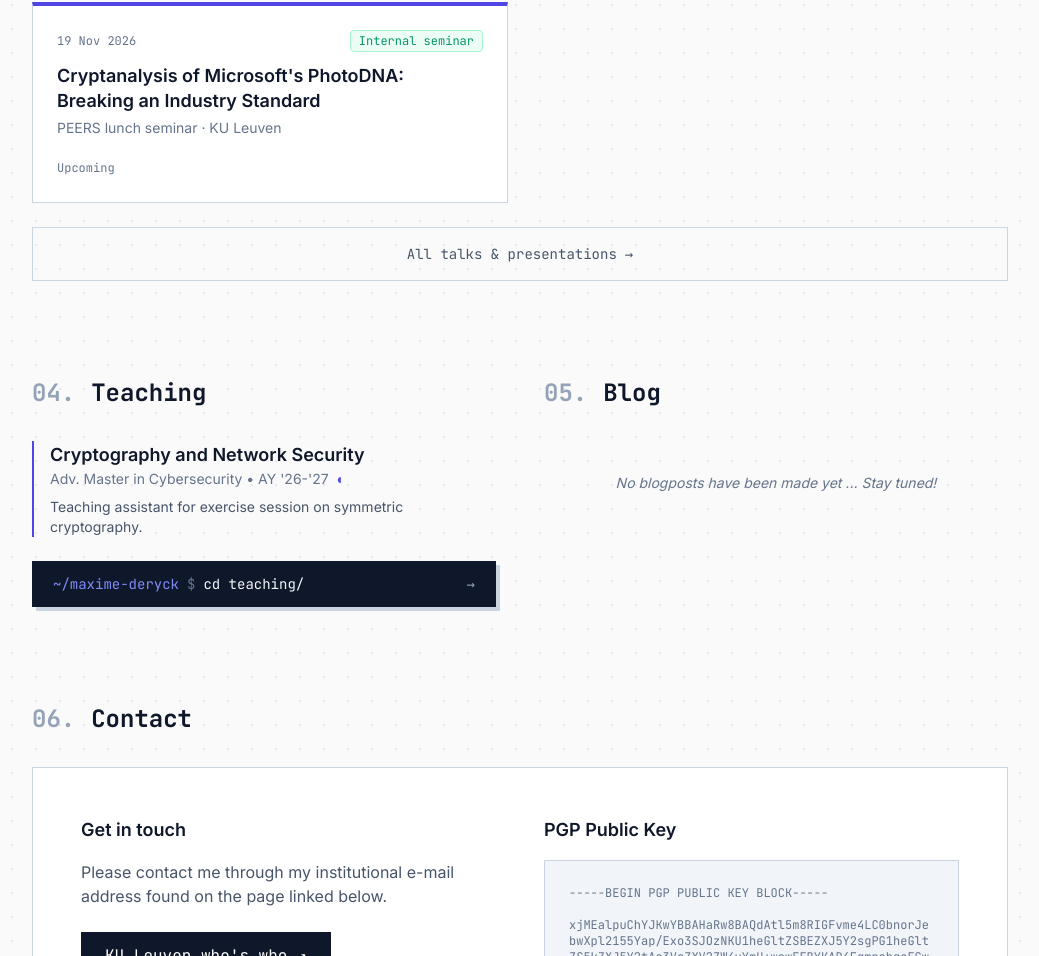
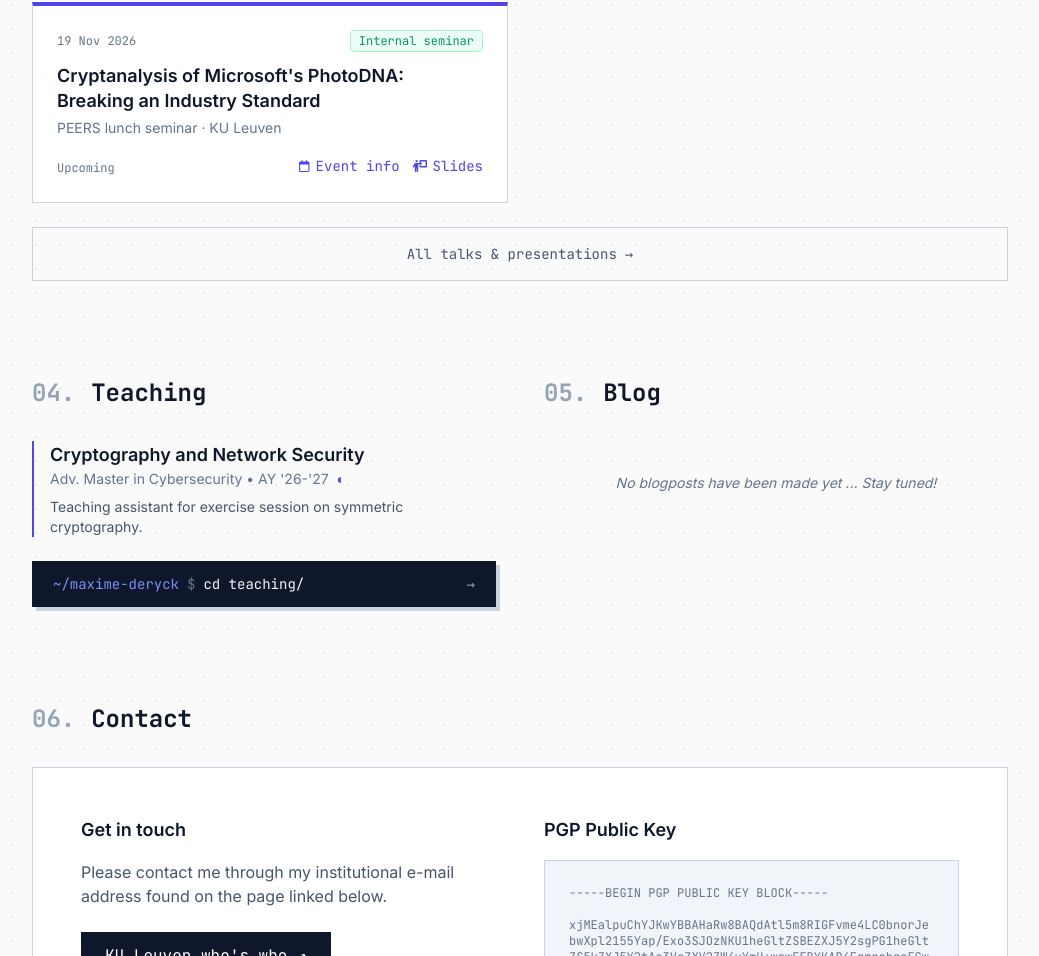
Before and after one commit to PrincepsMaximus/website, a plain HTML site: page index.html in a window 1280 px wide. Shown: the part 1735-2691 px from the top of the page, without its empty margins (120-1159 px from the left). Drawn offline with Linux system fonts and the light colour scheme.

Commit message:
deploy: PrincepsMaximus/personal-website@2900aef9d98e8824a8e131a7124d45ec94817770

```diff
--- a/index.html
+++ b/index.html
@@ -310,7 +310,39 @@
     <div class="hidden group-data-[upcoming]:block">
       <span class="font-mono text-xs text-slate-500 dark:text-slate-400">Upcoming</span>
     </div>
+    <div class="flex flex-wrap gap-3 font-mono text-sm">
 
+  <a
+    href="https://set.kuleuven.be/phd/seminars/peers-lunch-seminars-3"
+    target="_blank"
+    rel="noopener noreferrer"
+    class="inline-flex items-center gap-1.5 text-indigo-600 dark:text-indigo-400 hover:underline"
+    ><svg
+  class="inline-block h-[1em] w-auto shrink-0 fill-current text-xs"
+  viewBox="0 0 448 512"
+  aria-hidden="true"
+>
+  <path d="M152 24c0-13.3-10.7-24-24-24s-24 10.7-24 24V64H64C28.7 64 0 92.7 0 128v16 48V448c0 35.3 28.7 64 64 64H384c35.3 0 64-28.7 64-64V192 144 128c0-35.3-28.7-64-64-64H344V24c0-13.3-10.7-24-24-24s-24 10.7-24 24V64H152V24zM48 192H400V448c0 8.8-7.2 16-16 16H64c-8.8 0-16-7.2-16-16V192z" />
+</svg>
+ Event info</a
+  >
+
+  <a
+    href="assets/Attacks on PhotoDNA - presentation - PEERS.pdf"
+    target="_blank"
+    rel="noopener noreferrer"
+    class="inline-flex items-center gap-1.5 text-indigo-600 dark:text-indigo-400 hover:underline"
+    ><svg
+  class="inline-block h-[1em] w-auto shrink-0 fill-current text-xs"
+  viewBox="0 0 640 512"
+  aria-hidden="true"
+>
+  <path d="M192 96a48 48 0 1 0 0-96 48 48 0 1 0 0 96zm-8 384V352h16V480c0 17.7 14.3 32 32 32s32-14.3 32-32V192h56 64 16c17.7 0 32-14.3 32-32s-14.3-32-32-32H384V64H576V256H384V224H320v48c0 26.5 21.5 48 48 48H592c26.5 0 48-21.5 48-48V48c0-26.5-21.5-48-48-48H368c-26.5 0-48 21.5-48 48v80H243.1 177.1c-33.7 0-64.9 17.7-82.3 46.6l-58.3 97c-9.1 15.1-4.2 34.8 10.9 43.9s34.8 4.2 43.9-10.9L120 256.9V480c0 17.7 14.3 32 32 32s32-14.3 32-32z" />
+</svg>
+ Slides</a
+  >
+
+</div>
   </div>
 </article>
 
```
Also changed, not shown: talks.html (+65 -2 lines), 1 other file.
